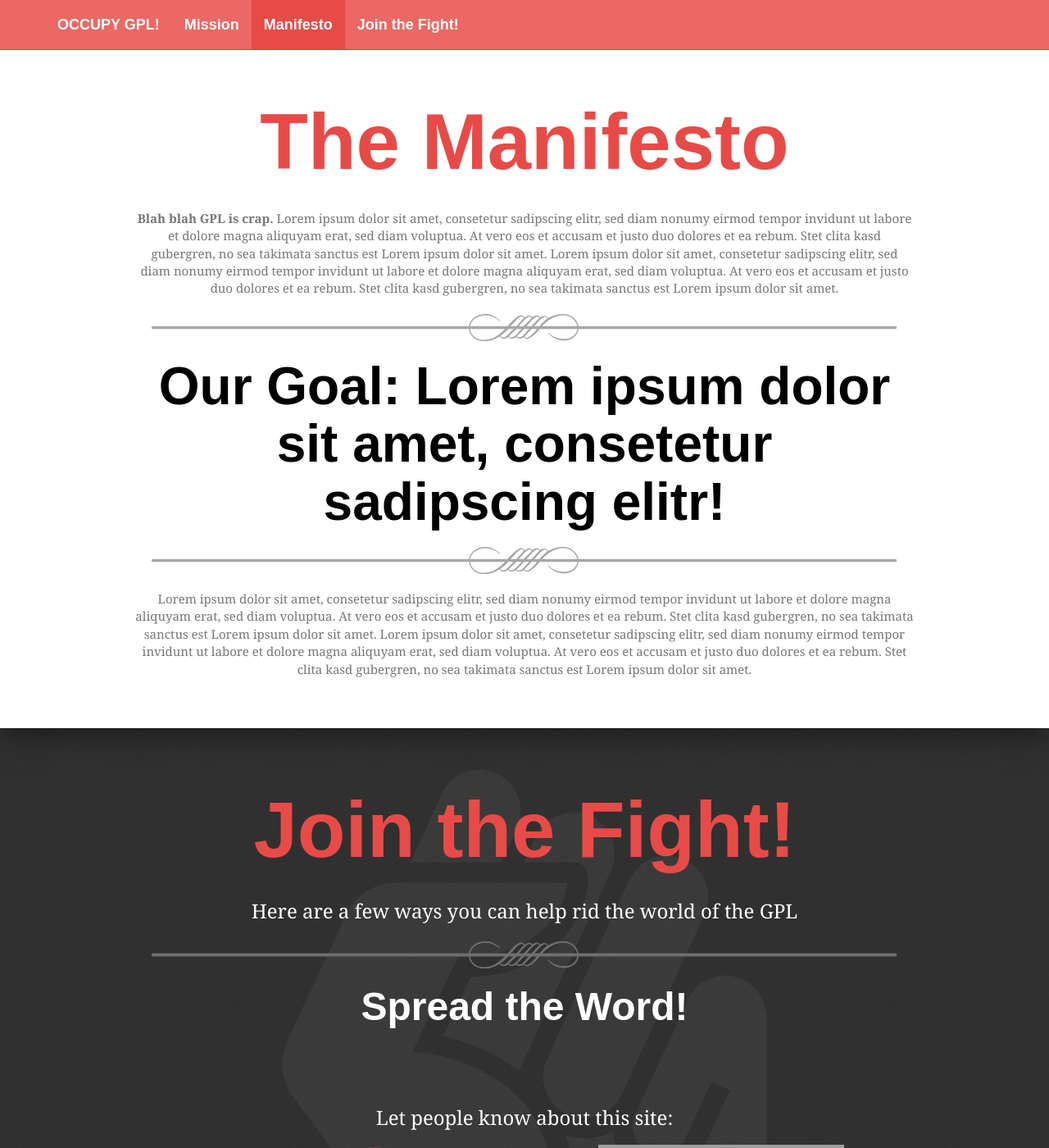
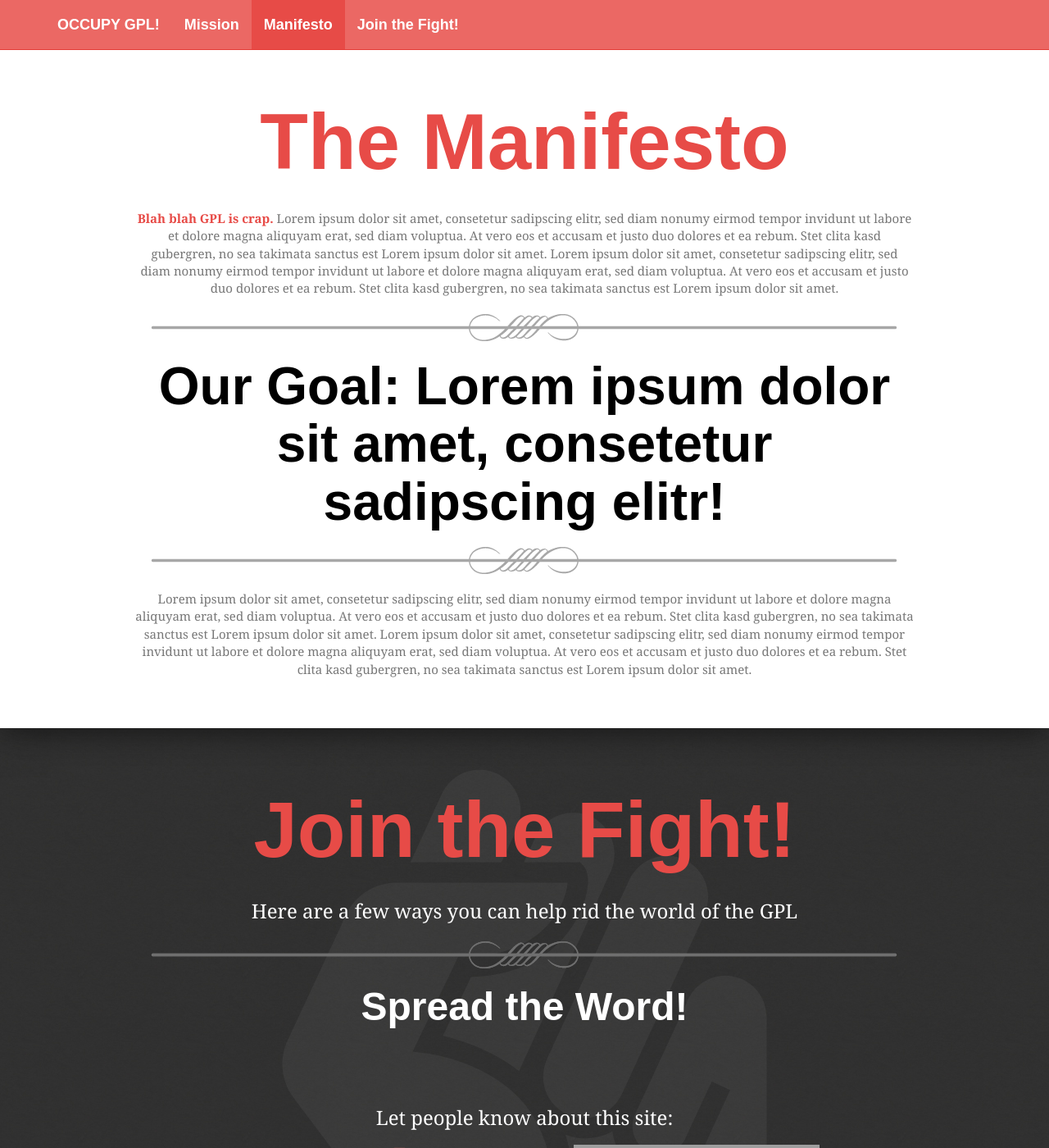
Before and after one commit to typotypo/occupygpl.org, a Jekyll site: the page built from index.html, in a window 1280 px wide and 1400 px high, scrolled down 729 px. Shown: the whole window at 82% size. Built offline with Jekyll 4.4.1, drawn with Linux system fonts in a browser that asks for light colours; some web fonts are replaced; comment, search, counter and statistics services are not loaded; some of the changed text lies outside the part shown; grey boxes are pictures that could not be loaded.

```diff
--- a/css/main.css
+++ b/css/main.css
@@ -124,11 +124,15 @@ body {
     padding-bottom: 80px;
 }
 
+strong {
+    color: #E74B47;
+}
+
 .share-button-container {
     margin-left: auto;
     margin-right: auto;
 
-    width: 420px;
+    width: 330px;
 }
 
 .share-button {
@@ -137,8 +141,8 @@ body {
     width: 100px;
     height: 25px;
 
-    margin-left: 20px;
-    margin-right: 20px;
+    margin-left: 5px;
+    margin-right: 5px;
 
     display: inline;
 
```
Also changed, not shown: _includes/jointhefight.html (+4 -4 lines), README.md.
